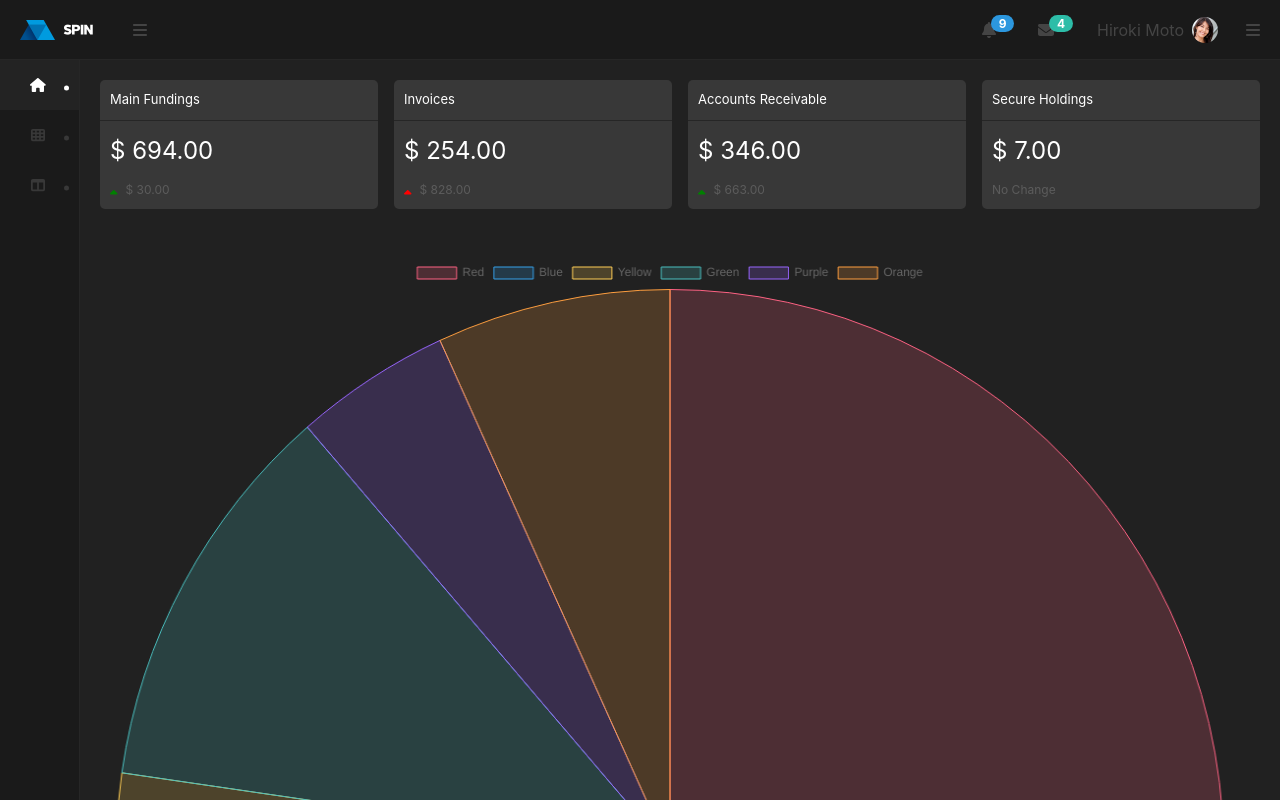
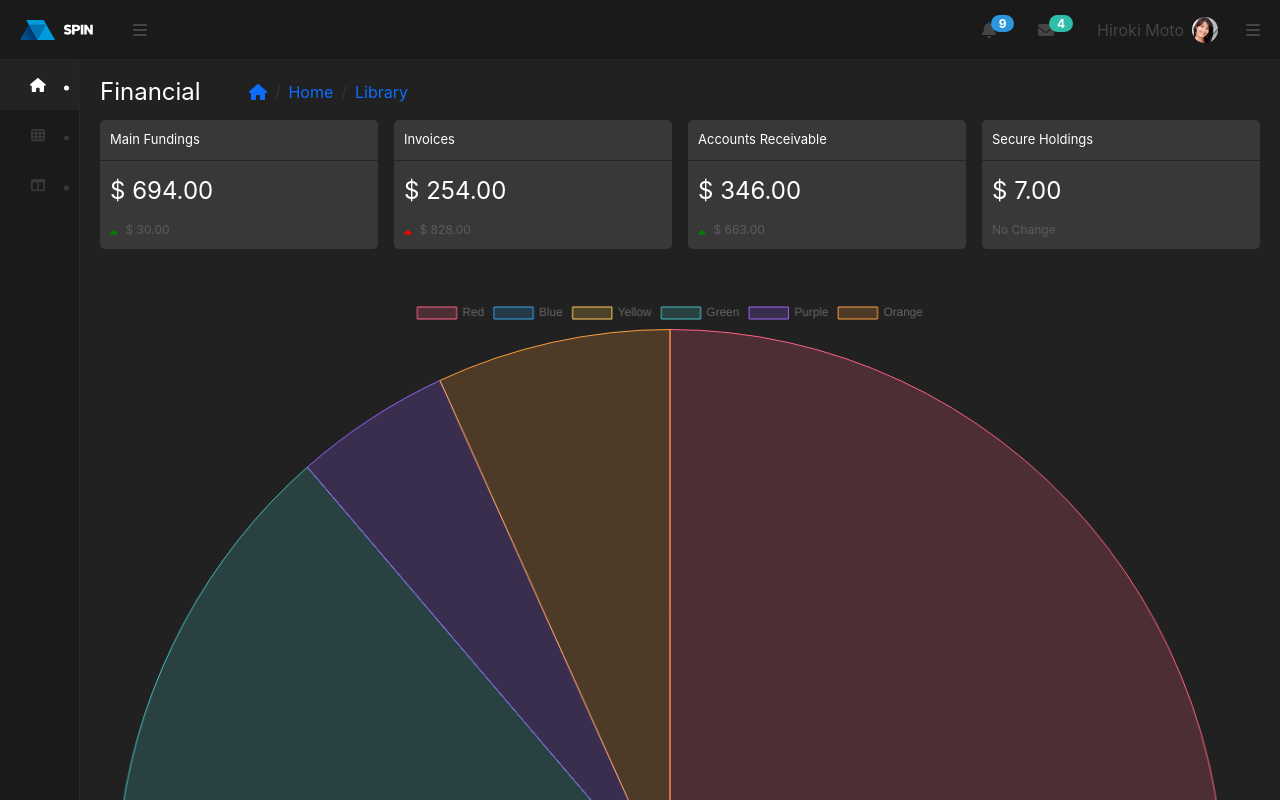
Before and after one commit to eMercedes/spin-v2, a React (Create React App) app: page /start/financial in a window 1280 px wide. Shown: the top 800 px of the page. Built offline with nearby package versions, Linux system fonts and the light colour scheme.

Commit message:
feat: add breacrumbs to financial page

```diff
--- /dev/null
+++ b/src/components/breadcrumbs/Breadcrumbs.scss
@@ -0,0 +1,17 @@
+@use 'styles/sizes.scss' as *;
+@use 'styles/colors.scss' as *;
+
+.breadcrumbs {
+    text-transform: capitalize;
+    align-items: flex-end;
+
+    .head {
+        color: $text-active;
+        font-size: $font-xl;
+        line-height: $font-xl;
+    }
+
+    a {
+        text-decoration: unset;
+    }
+}
--- /dev/null
+++ b/src/components/breadcrumbs/index.tsx
@@ -0,0 +1,35 @@
+import { useLocation } from 'react-router-dom'
+import Breadcrumb from 'react-bootstrap/Breadcrumb'
+import { FontAwesomeIcon } from '@fortawesome/react-fontawesome'
+import { IconProp } from '@fortawesome/fontawesome-svg-core'
+import { faHome } from '@fortawesome/free-solid-svg-icons'
+import { faTh } from '@fortawesome/free-solid-svg-icons'
+import { faColumns } from '@fortawesome/free-solid-svg-icons'
+import './Breadcrumbs.scss'
+
+interface ICONProps {
+    [icon: string]: IconProp
+}
+const ICONS: ICONProps = {
+    financial: faHome,
+    widgets: faTh,
+    layout: faColumns,
+}
+
+const Breadcrumbs = () => {
+    const location = useLocation()
+    const locations = location.pathname.split('/')
+
+    return (
+        <Breadcrumb className='breadcrumbs'>
+            <span className='head'>{locations[2]}</span>
+            <Breadcrumb.Item className='ms-5'>
+                <FontAwesomeIcon icon={ICONS[locations[2]]} />
+            </Breadcrumb.Item>
+            <Breadcrumb.Item>Home</Breadcrumb.Item>
+            <Breadcrumb.Item href='https://getbootstrap.com/docs/4.0/components/breadcrumb/'>Library</Breadcrumb.Item>
+        </Breadcrumb>
+    )
+}
+
+export default Breadcrumbs
--- a/src/components/header/index.tsx
+++ b/src/components/header/index.tsx
@@ -1,6 +1,5 @@
-import React from 'react'
 import { useDispatch } from 'react-redux'
-import { Image } from 'react-bootstrap'
+import Image from 'react-bootstrap/Image'
 import { FontAwesomeIcon } from '@fortawesome/react-fontawesome'
 import { faBars } from '@fortawesome/free-solid-svg-icons'
 import Profile from './Profile'
--- a/src/containers/financial/index.tsx
+++ b/src/containers/financial/index.tsx
@@ -1,5 +1,6 @@
 import { Pie } from 'react-chartjs-2'
 import Cash from 'components/cards/cash'
+import Breadcrumbs from 'components/breadcrumbs'
 import './Financial.scss'
 
 function Financial() {
@@ -31,6 +32,7 @@ function Financial() {
     }
     return (
         <div className='financial'>
+            <Breadcrumbs />
             <div className='status'>
                 <Cash title='Main Fundings' total={694} change={30} />
                 <Cash className='ms-3' title='Invoices' total={254} change={828} status='down' />
```
